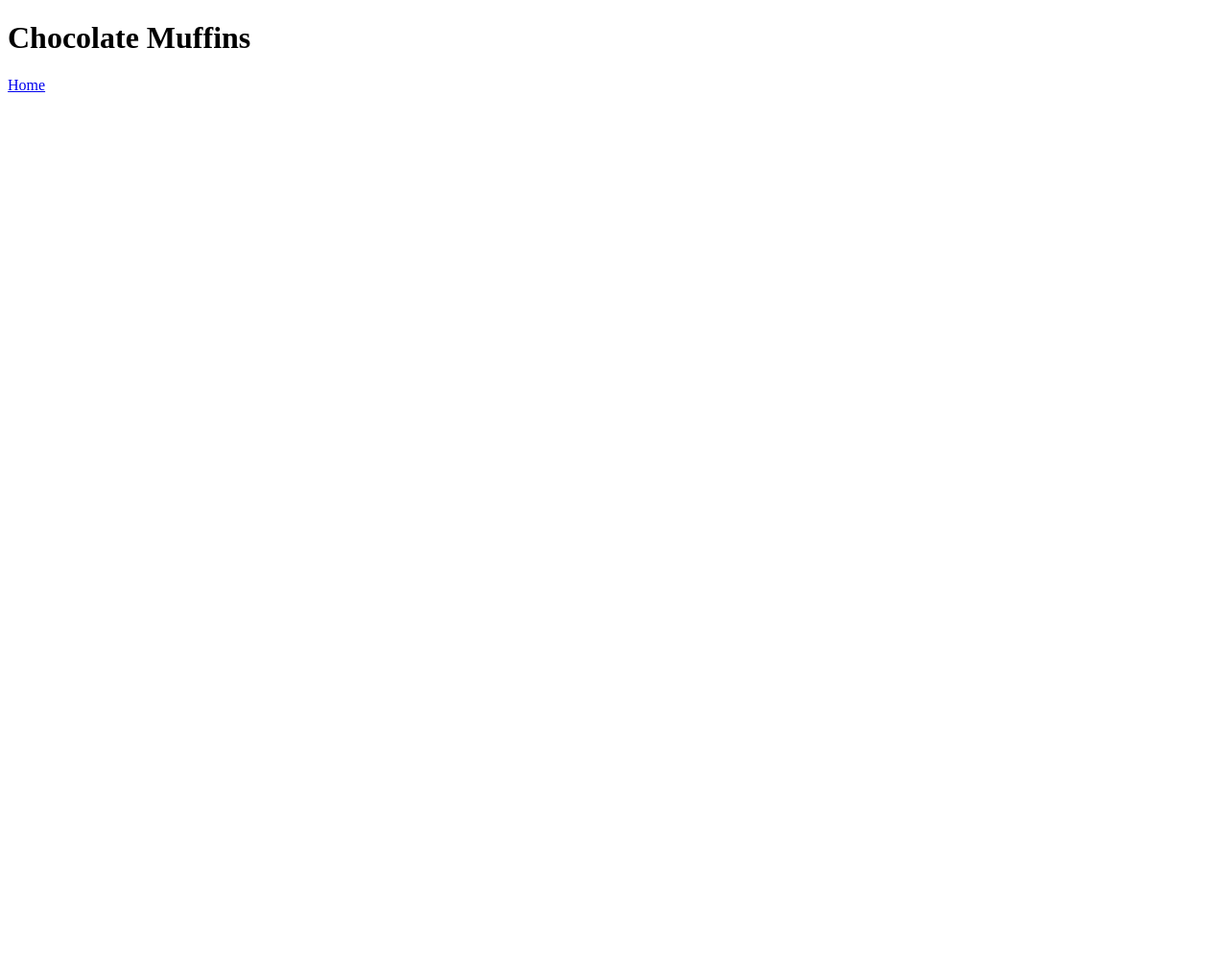
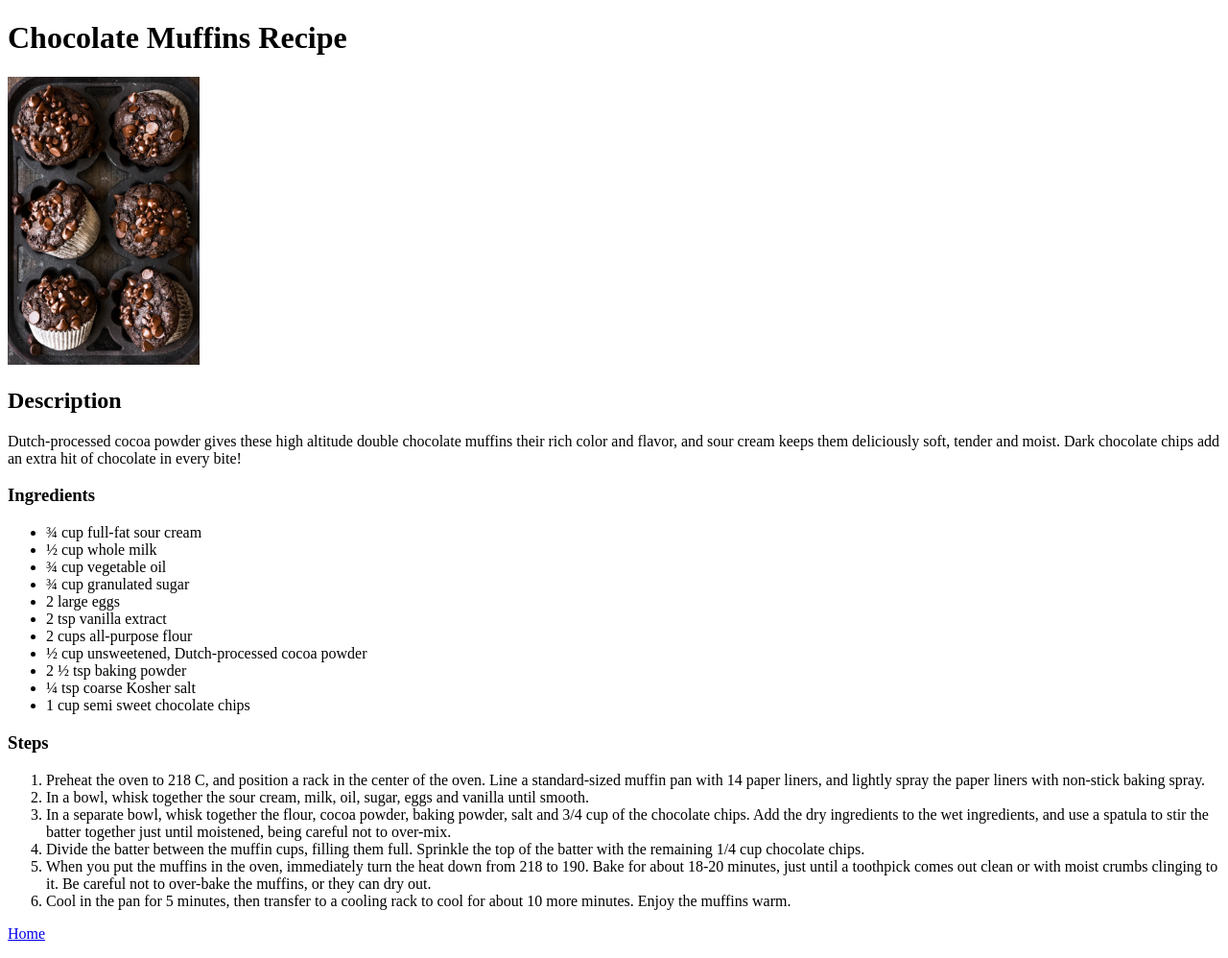
Before and after one commit to RQMiraz/Recipes, a plain HTML site: page pages/muffins.html in a window 1280 px wide. Shown: the whole page at 96% size. Before the commit the page ends 800 px from the top, so only its background shows below. Drawn offline with Linux system fonts and the light colour scheme.

Commit message:
muffins again

```diff
--- a/pages/muffins.html
+++ b/pages/muffins.html
@@ -5,7 +5,40 @@
         <title>Muffins recipe</title>
     </head>
     <body>
-        <h1>Chocolate Muffins</h1>
+        <h1>Chocolate Muffins Recipe</h1>
+        <img src="../images/Double Chocolate Muffins.jpg" alt="Double chocolate muffins" height="300" width="200">
+        <h2>Description</h2>
+        <p>Dutch-processed cocoa powder gives
+            these high altitude double chocolate
+            muffins their rich color and flavor,
+            and sour cream keeps them deliciously
+            soft, tender and moist. Dark chocolate
+            chips add an extra hit of chocolate in
+            every bite!
+        </p>
+        <h3>Ingredients</h3>
+        <ul>
+            <li>¾ cup full-fat sour cream</li>
+            <li>½ cup whole milk</li>
+            <li>¾ cup vegetable oil</li>
+            <li>¾ cup granulated sugar</li>
+            <li>2 large eggs</li>
+            <li>2 tsp vanilla extract</li>
+            <li>2 cups all-purpose flour</li>
+            <li>½ cup unsweetened, Dutch-processed cocoa powder</li>
+            <li>2 ½ tsp baking powder</li>
+            <li>¼ tsp coarse Kosher salt</li>
+            <li>1 cup semi sweet chocolate chips</li>
+        </ul>
+        <h3>Steps</h3>
+        <ol>
+            <li>Preheat the oven to 218 C, and position a rack in the center of the oven. Line a standard-sized muffin pan with 14 paper liners, and lightly spray the paper liners with non-stick baking spray.</li>
+            <li>In a bowl, whisk together the sour cream, milk, oil, sugar, eggs and vanilla until smooth.</li>
+            <li>In a separate bowl, whisk together the flour, cocoa powder, baking powder, salt and 3/4 cup of the chocolate chips.  Add the dry ingredients to the wet ingredients, and use a spatula to stir the batter together just until moistened, being careful not to over-mix.</li>
+            <li>Divide the batter between the muffin cups, filling them full. Sprinkle the top of the batter with the remaining 1/4 cup chocolate chips.</li>
+            <li>When you put the muffins in the oven, immediately turn the heat down from 218 to 190. Bake for about 18-20 minutes, just until a toothpick comes out clean or with moist crumbs clinging to it. Be careful not to over-bake the muffins, or they can dry out.</li>
+            <li>Cool in the pan for 5 minutes, then transfer to a cooling rack to cool for about 10 more minutes. Enjoy the muffins warm.</li>
+        </ol>
         <p>
             <a href="../index.html">Home</a>
         </p>
```
